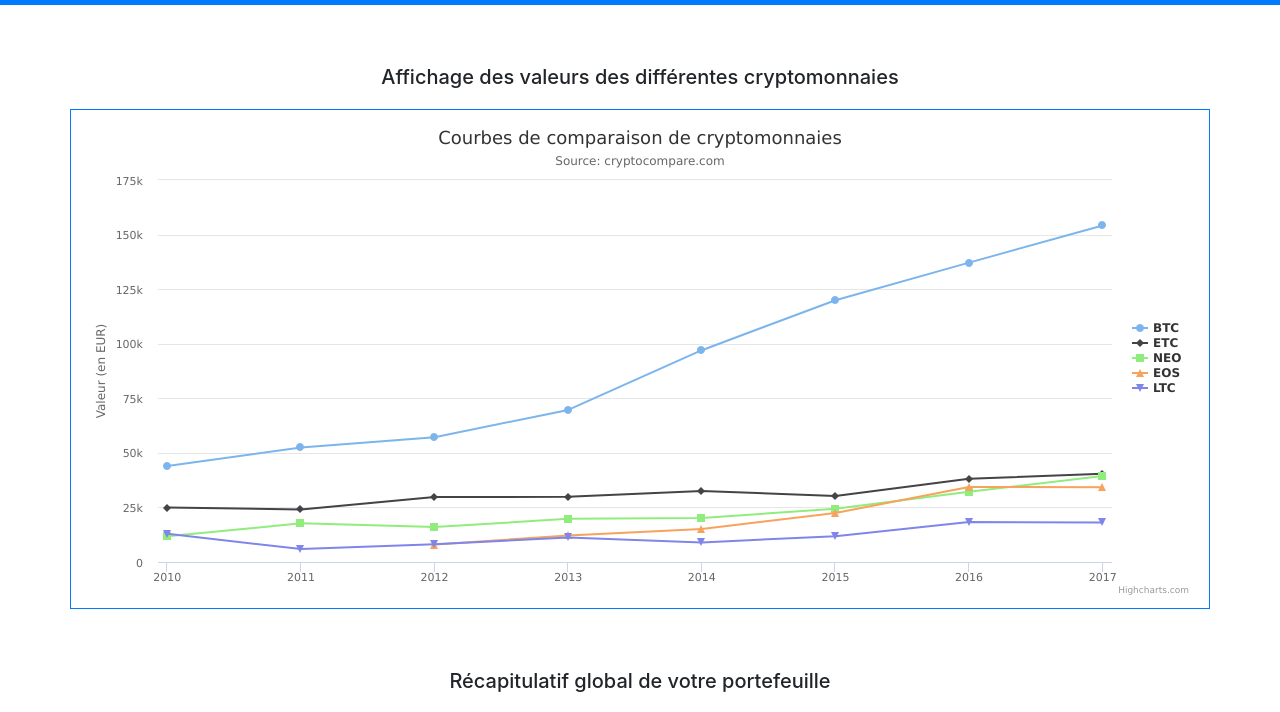
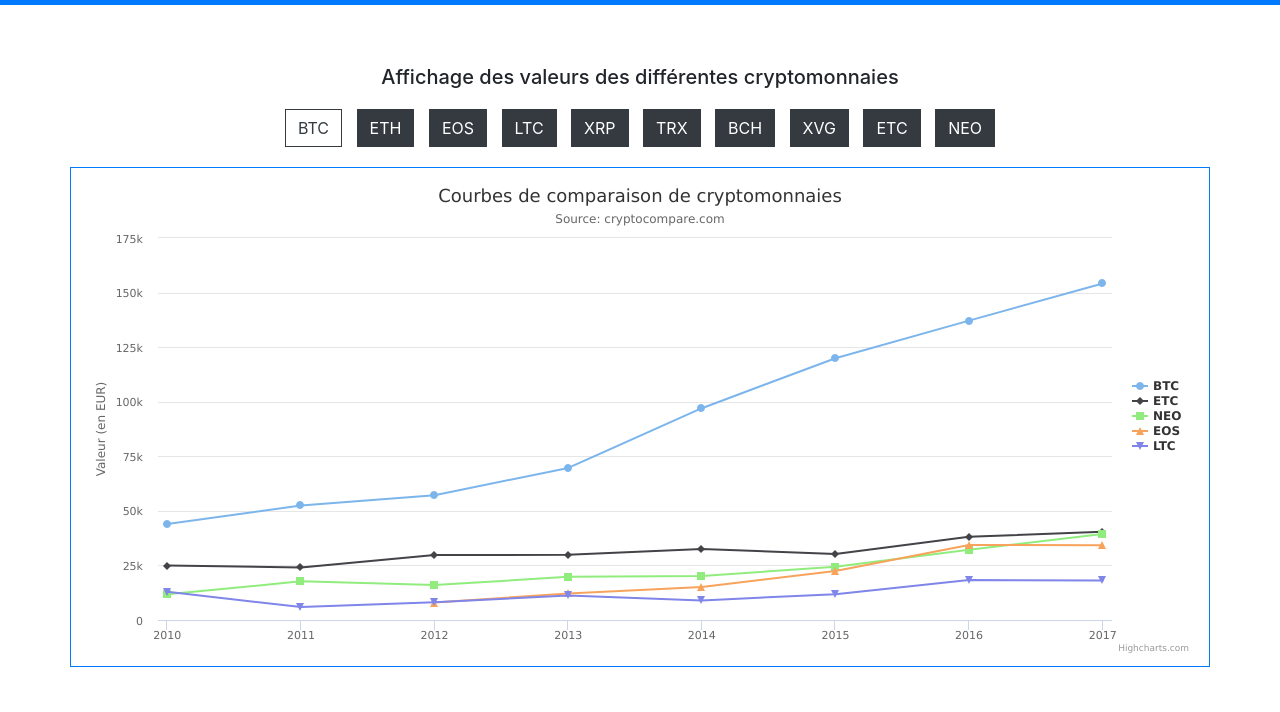
Before and after one commit to SarT0x/Crypto-Webpage, a plain HTML site: page index.html in a window 1280 px wide. Shown: the part 57-769 px from the top of the page. Drawn offline with nearby package versions, Linux system fonts and the light colour scheme.

Commit message:
add button

```diff
--- a/asset/index-style.css
+++ b/asset/index-style.css
@@ -41,6 +41,21 @@ body {
 
 #btnCurrency h5 {
 	margin-bottom: 20px;
+}
+
+#btnCurrency button {
+	margin-bottom: 20px;
+	border-radius: 0;
+	margin-left:5px;
+	margin-right: 5px;
+	outline:0;
+}
+
+#btnCurrency .active {
+	border:1px solid #343a40;
+	background-color: #fff;
+	color:#343a40;
+	outline:0;
 }
 
 #graph {
--- a/index.html
+++ b/index.html
@@ -43,7 +43,18 @@
 			<div class="row">
 				<div id="btnCurrency" class="col-lg-12 col-md-12 col-sm-12 text-center">
 					<h5 class="text-center">Affichage des valeurs des différentes cryptomonnaies</h5>
-
+					<div class="col-lg-12 col-md-12 col-sm-12 text-center">
+						<button id="btnBTC" class="btn btn-dark active" data-toggle="tooltip" data-placement="bottom" title="Bitcoin">BTC</button>
+						<button id="btnETH" class="btn btn-dark" data-toggle="tooltip" data-placement="bottom" title="Ethereum">ETH</button>
+						<button id="btnEOS" class="btn btn-dark" data-toggle="tooltip" data-placement="bottom" title="EOS">EOS</button>
+						<button id="btnLTC" class="btn btn-dark" data-toggle="tooltip" data-placement="bottom" title="Litecoin">LTC</button>
+						<button id="btnXRP" class="btn btn-dark" data-toggle="tooltip" data-placement="bottom" title="Ripple">XRP</button>
+						<button id="btnTRX" class="btn btn-dark" data-toggle="tooltip" data-placement="bottom" title="Tronix">TRX</button>
+						<button id="btnBCH" class="btn btn-dark" data-toggle="tooltip" data-placement="bottom" title="Bitcoin Cash">BCH</button>
+						<button id="btnXVG" class="btn btn-dark" data-toggle="tooltip" data-placement="bottom" title="Verge">XVG</button>
+						<button id="btnETC" class="btn btn-dark" data-toggle="tooltip" data-placement="bottom" title="Ethereum Classic">ETC</button>
+						<button id="btnNEO" class="btn btn-dark" data-toggle="tooltip" data-placement="bottom" title="NEO">NEO</button>
+					</div>
 				</div>
 
 				<div id="graph" class="col-lg-12 col-md-12 col-sm-12">
@@ -103,5 +114,25 @@
 			</div>
 		</div>
 	</section>
+
+	<script>
+		$(document).ready(function() {
+			$('.btn-dark').on('click', function(e) {
+				e.preventDefault();
+				if($(this).hasClass('active')) {
+					$(this).removeClass('active');
+					$(this).tooltip('hide');
+				}
+				else {
+					$(this).addClass('active');
+					$(this).tooltip('hide');
+				}
+			})
+
+			$(function () {
+				$('[data-toggle="tooltip"]').tooltip();
+			})
+		})
+	</script>
 </body>
 </html>
```
